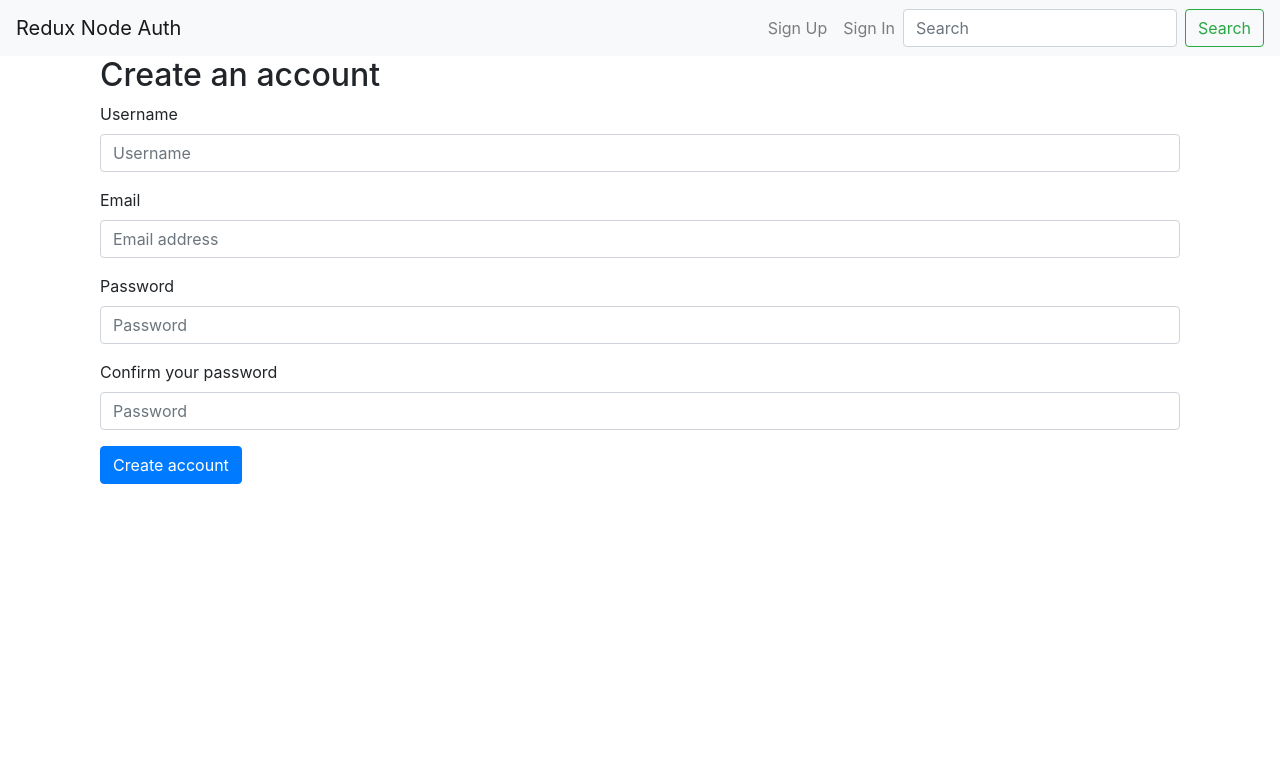
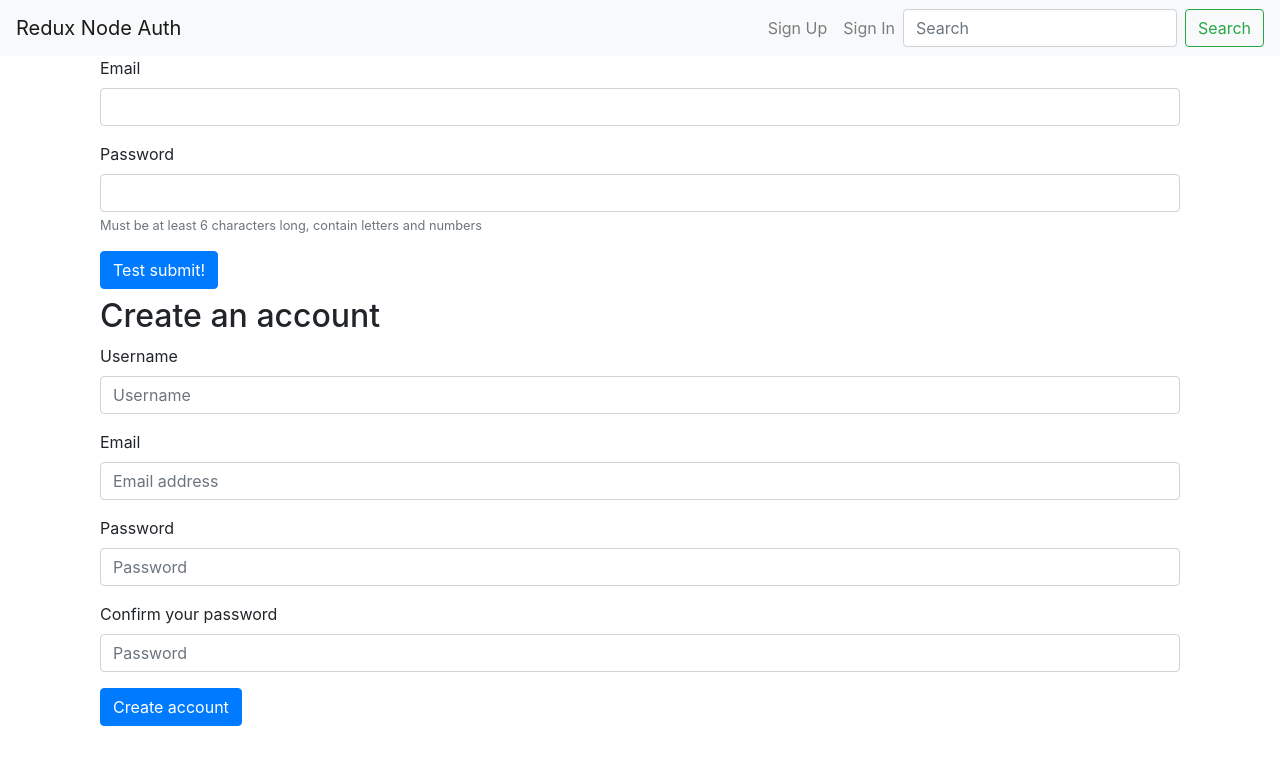
Before and after one commit to Shelagh-Lewins/authest, a React (Create React App) app in the folder frontend/: page /register in a window 1280 px wide. Shown: the top 764 px of the page. Built offline with nearby package versions, Linux system fonts and the light colour scheme.

Commit message:
Work on form validation

```diff
--- a/frontend/src/components/Register.js
+++ b/frontend/src/components/Register.js
@@ -6,7 +6,8 @@ import { connect } from 'react-redux';
 import PropTypes from 'prop-types';
 import { withRouter } from 'react-router-dom';
 import { registerUser } from '../actions/authentication';
-import classnames from 'classnames';
+
+import ValidatedForm from './ValidatedForm';
 
 class Register extends Component {
 	constructor() {
@@ -36,7 +37,7 @@ class Register extends Component {
 			'password1': this.state.password,
 			'password2': this.state.password_confirm
 		};
-		console.log('register: ', user);
+
 		this.props.registerUser(user, this.props.history);
 	}
 
@@ -57,11 +58,64 @@ class Register extends Component {
 		}
 	}
 
+	///////////////
+	submit = () => {
+		console.log('form submitted');
+	}
+
+	///////////////
+
 	render() {
 		const { errors } = this.state;
 
 		return(
 			<Container>
+				<ValidatedForm onSubmit={ this.submit }>
+	        <div className={'form-group'}>
+	          <label
+	            htmlFor={'email'}
+	            >
+	            Email
+	          </label>
+	          <input
+	            id={'email'}
+	            className={'form-control'}
+	            required={true}
+	            name={'email'}
+	            type={'email'}
+	            />
+	          <div className='invalid-feedback' />
+	        </div>
+	        <div className={'form-group'}>
+	          <label
+	            htmlFor={'password'}
+	            >
+	            Password
+	          </label>
+	          <input
+	            id={'password'}
+	            className={'form-control'}
+	            required={true}
+	            name={'password'}
+	            type={'password'}
+	            minLength={6}
+	            pattern='(?=.*\d)(?=.*[a-z]).{6,}'
+	            />
+	          <small className='form-text text-muted'>Must be at least 6 characters long, contain letters and numbers</small>
+	          <div className='invalid-feedback' />
+	        </div>
+	        <div className={'row justify-content-md-center'}>
+	          <div className={'col-sm-12'}>
+	            <button
+	              type={'submit'}
+	              className={'btn btn-primary mb-2'}
+	              >
+	              Test submit!
+	            </button>
+	          </div>
+	        </div>
+	      </ValidatedForm>
+
 				<h2>Create an account</h2>
 				<Form onSubmit={this.handleSubmit}>
 					<Row>
--- /dev/null
+++ b/frontend/src/components/ValidatedForm.js
@@ -0,0 +1,154 @@
+/**
+ * A custom Form component that handles form validation errors.
+ * It executes the form's checkValidity
+ **/
+
+// https://dev.to/_arpy/html5-form-validation-in-react-3308
+/*
+Issues
+In render function, const props = [...this.props];
+this fails to compile, Invalid attempt to spread non-iterable instance
+seems to be trying to turn an object into an array
+works in the codepen but not when copied into my code
+replaced with const props = {...this.props};
+
+Example has 'submit' as name of property for submit function.
+This shows an error in the console even though it works.
+I replaced with onSubmit
+*/
+
+import React from 'react';
+
+export default class ValidatedForm extends React.Component {
+	state = {
+		'isValidated': false
+	};
+
+	customMessages = {
+	  valueMissing:    'Custom required!',       // `required` attr
+	  emailMismatch:   'Custom email mismatch',  // Invalid email
+	  patternMismatch: 'Custom pattern mismatch',// `pattern` attr
+	}
+
+	// https://pageclip.co/blog/2018-02-20-you-should-use-html5-form-validation.html
+	getCustomMessage = (type, validity)  => {
+	  if (validity.typeMismatch) {
+	    return this.customMessages[`${type}Mismatch`]
+	  } else {
+	    for (const invalidKey in this.customMessages) {
+	      if (validity[invalidKey]) {
+	        return this.customMessages[invalidKey]
+	      }
+	    }
+	  }
+	}
+
+	/**
+	 * Them main function that validates the form and fills in the error messages.
+	 * @returns bool Returns a boolean showing if the form is valid for submission or not.
+	 **/
+	validate = () => {
+		//this.formEl is a reference in the component to the form DOM element.
+		const formEl = this.formEl;
+		const formLength = formEl.length;
+
+		/*
+		* The checkValidity() method on a form runs the
+		* html5 form validation of its elements and returns the result as a boolean.
+		* It returns 'false' if at least one of the form elements does not qualify,
+		* and 'true', if all form elements are filled with valid values.
+		*/
+		if (formEl.checkValidity() === false) {
+			for (let i = 0; i < formLength; i++) {
+				//the i-th child of the form corresponds to the forms i-th input element
+				const elem = formEl[i];
+				/*
+				* errorLabel placed next to an element is the container we want to use
+				* for validation error message for that element
+				*/
+				const errorLabel = elem.parentNode.querySelector('.invalid-feedback');
+
+				/*
+				* A form element contains also any buttons contained in the form.
+				* There is no need to validate a button, so, we'll skip that node.
+				*/
+				if (errorLabel && elem.nodeName.toLowerCase() !== 'button') {
+					/*
+					* Each node in html5 form has a validity property.
+					* It contains the validation state of that element.
+					* The elem.validity.valid property indicates whether the element qualifies its validation rules or no.
+					* If it does not qualify, the elem.validationMessage property will contain the localized validation error message.
+					* We will show that message in our error container if the element is invalid, and clear the previous message, if it is valid.
+					*/
+					if (!elem.validity.valid) {
+						console.log('validity issue ', elem.validity);
+						errorLabel.textContent = elem.validationMessage;
+					} else {
+						errorLabel.textContent = '';
+					}
+				}
+			}
+
+			//Return 'false', as the formEl.checkValidity() method said there are some invalid form inputs.
+			return false;
+		} else {
+			//The form is valid, so we clear all the error messages
+			for (let i = 0; i < formLength; i++) {
+				const elem = formEl[i];
+				const errorLabel = elem.parentNode.querySelector('.invalid-feedback');
+				if (errorLabel && elem.nodeName.toLowerCase() !== 'button') {
+					errorLabel.textContent = '';
+				}
+			}
+
+			//Return 'true', as the form is valid for submission
+			return true;
+		}
+	};
+
+	/**
+	* This is the method that is called on form submit.
+	* It stops the default form submission process and proceeds with custom validation.
+	**/
+	submitHandler = event => {
+		event.preventDefault();
+
+		//If the call of the validate method was successful, we can proceed with form submission. Otherwise we do nothing.
+		if (this.validate()) {
+			this.props.onSubmit();
+		}
+
+		this.setState({ 'isValidated': true });
+	};
+
+	/**
+	* Render the component as a regular form element with appended children from props.
+	**/
+	render() {
+		const props = { ...this.props };
+
+		//Add bootstrap's 'was-validated' class to the forms classes to support its styling
+		let classNames = [];
+		if (props.className) {
+			classNames = [...props.className];
+			delete props.className;
+		}
+
+		if (this.state.isValidated) {
+			classNames.push('was-validated');
+		}
+
+		//The form will have a refference in the component and a submit handler set to the component's submitHandler
+		return (
+			<form
+				{...props}
+				className={classNames}
+				noValidate
+				ref={form => (this.formEl = form)}
+				onSubmit={this.submitHandler}
+			>
+				{this.props.children}
+			</form>
+		);
+	}
+}
```
